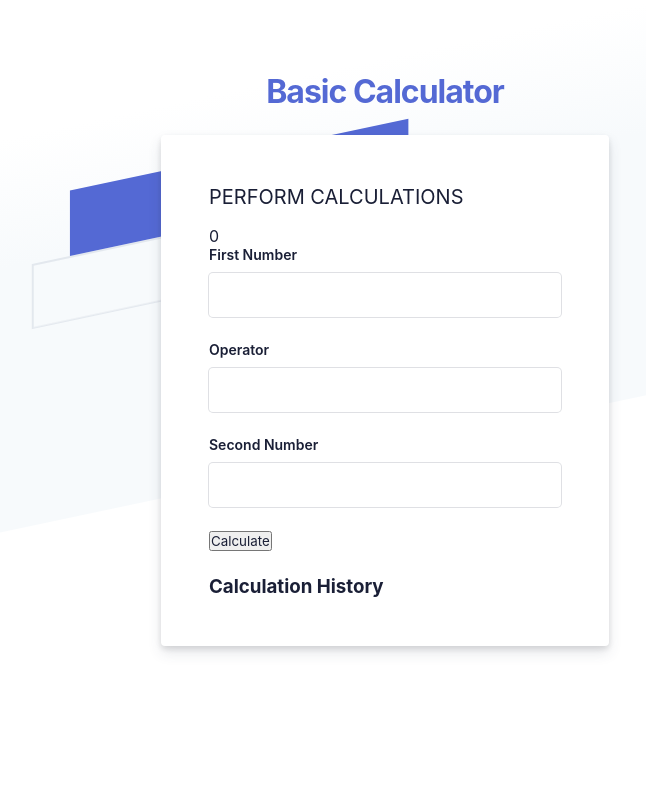
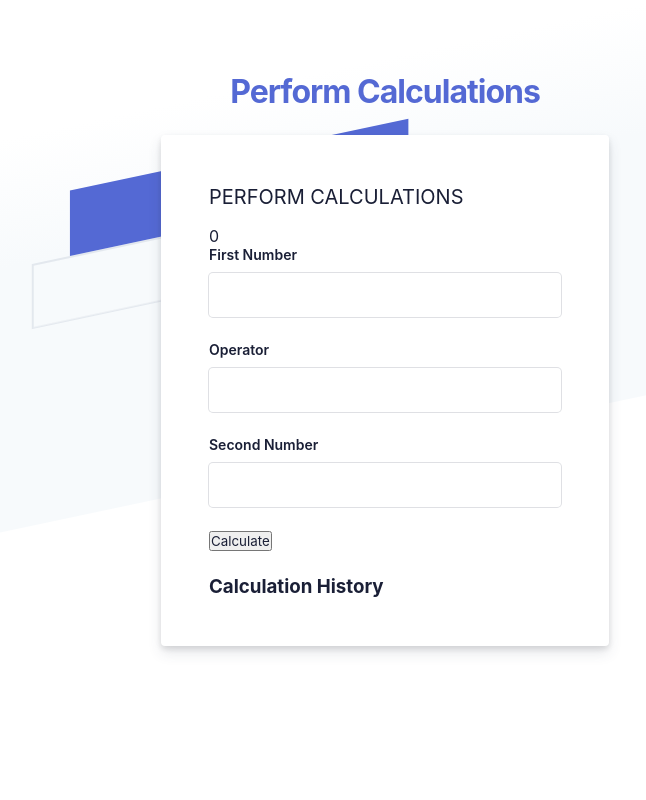
Before and after one commit to janz-emmanuel24/calcFinal, a Node server app: page / in a window 1280 px wide. Shown: the whole page, without its empty margins (255-901 px from the left). Run offline with Node 20, Linux system fonts and the light colour scheme; data that the repository does not hold is empty; some libraries are stand-ins or nearby versions.

Commit message:
h2 changed

```diff
--- a/views/calc.pug
+++ b/views/calc.pug
@@ -27,7 +27,7 @@ head
     .box-root.padding-top--24.flex-flex.flex-direction--column(style='flex-grow: 1; z-index: 9;')
       .box-root.padding-top--48.padding-bottom--24.flex-flex.flex-justifyContent--center
         h1
-          a(href='#' rel='dofollow') Basic Calculator
+          a(href='#' rel='dofollow') Perform Calculations
       .formbg-outer
         .formbg
           .formbg-inner.padding-horizontal--48
```
